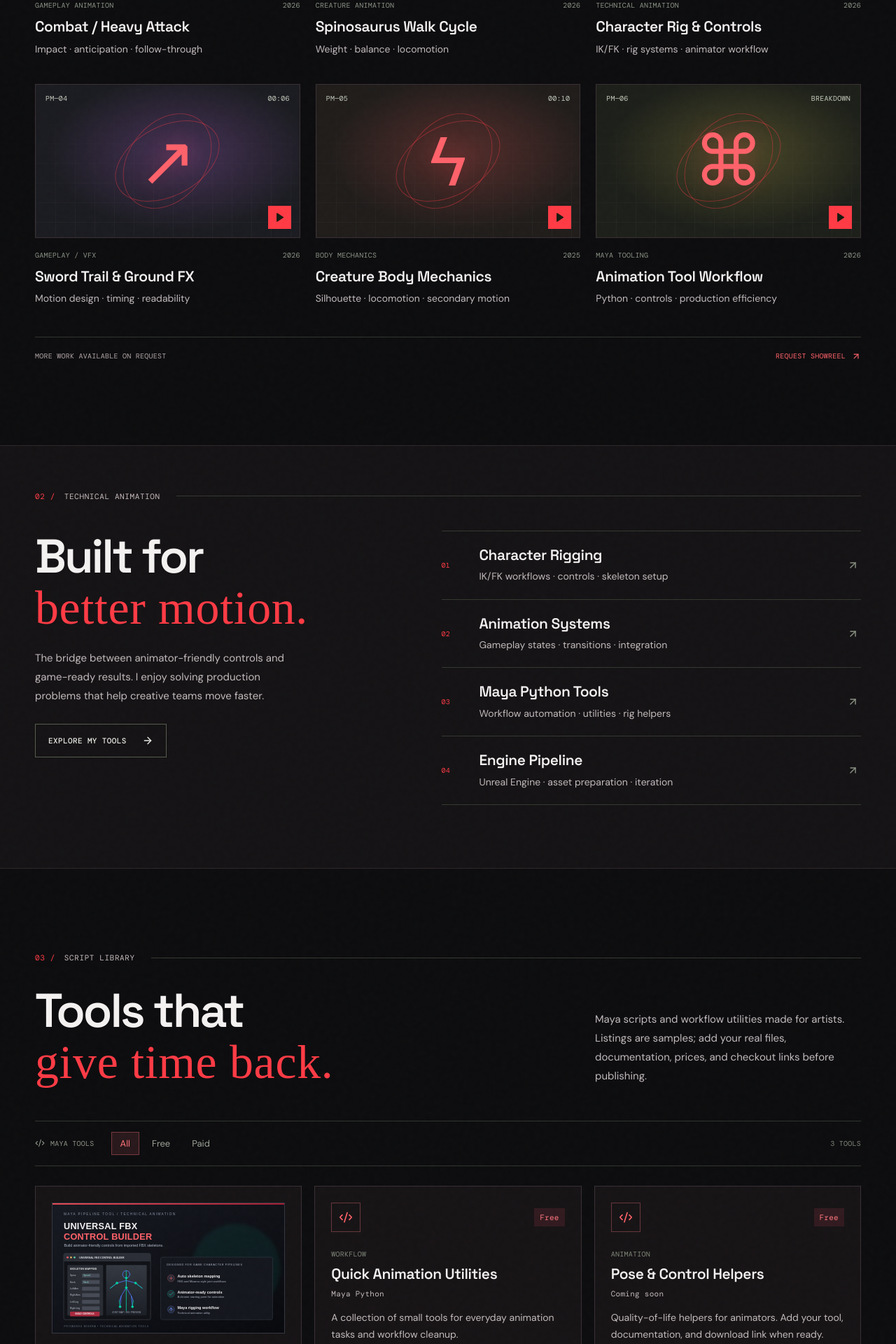
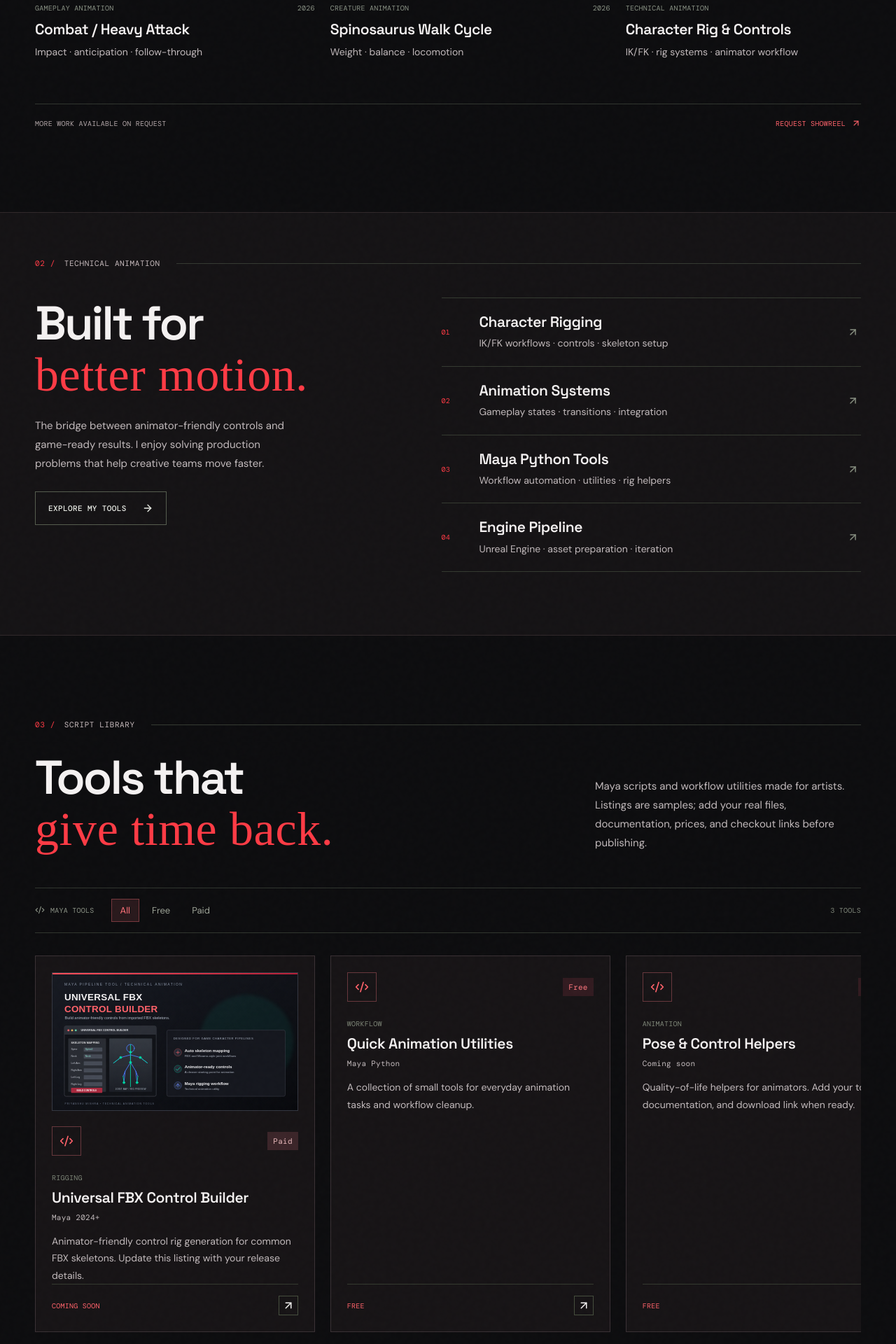
Before and after one commit to priyanshu841/priyanshu-portfolio, a React (Vite) app: page / in a window 1280 px wide. Shown: the part 1500-3420 px from the top of the page at 70% size. Built offline with nearby package versions, Linux system fonts and the light colour scheme; a web font is replaced by a local one.

Commit message:
Add horizontal side scrolling to Selected Work and Script Library

```diff
--- a/src/styles.css
+++ b/src/styles.css
@@ -181,3 +181,14 @@ body{color:#f4f1f1}
 
 /* Wide promotional thumbnail for Universal FBX Control Builder */
 .fbx-promo-image{display:block;width:100%;height:auto;aspect-ratio:16/9;object-fit:cover;margin:0 0 22px;border:1px solid #343741;background:#111217;}
+
+
+/* Horizontal side-scroll rails for Selected Work and Script Library */
+#work .projects-grid,#scripts .scripts-grid{display:flex;flex-wrap:nowrap;gap:22px;overflow-x:auto;overflow-y:hidden;padding:4px 2px 20px;scroll-snap-type:x mandatory;scroll-behavior:smooth;overscroll-behavior-x:contain;-webkit-overflow-scrolling:touch;scrollbar-width:thin;scrollbar-color:#ff626a #242124}
+#work .projects-grid>.project-card{flex:0 0 clamp(280px,34%,430px);min-width:0;scroll-snap-align:start}
+#scripts .scripts-grid>.script-card{flex:0 0 clamp(300px,34%,430px);min-width:0;scroll-snap-align:start}
+#work .projects-grid::-webkit-scrollbar,#scripts .scripts-grid::-webkit-scrollbar{height:8px}
+#work .projects-grid::-webkit-scrollbar-track,#scripts .scripts-grid::-webkit-scrollbar-track{background:#242124;border-radius:20px}
+#work .projects-grid::-webkit-scrollbar-thumb,#scripts .scripts-grid::-webkit-scrollbar-thumb{background:#ff626a;border-radius:20px}
+#work .projects-grid:focus-visible,#scripts .scripts-grid:focus-visible{outline:1px solid #ff626a;outline-offset:4px}
+@media(max-width:700px){#work .projects-grid,#scripts .scripts-grid{gap:14px;padding-bottom:16px}#work .projects-grid>.project-card{flex-basis:84%}#scripts .scripts-grid>.script-card{flex-basis:86%}}
```
